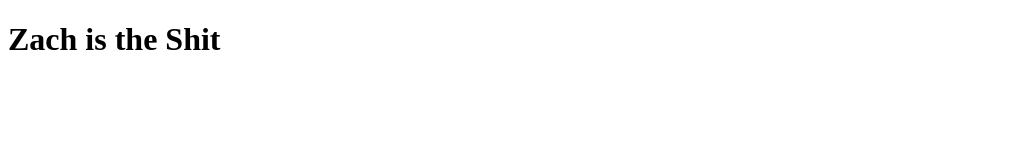
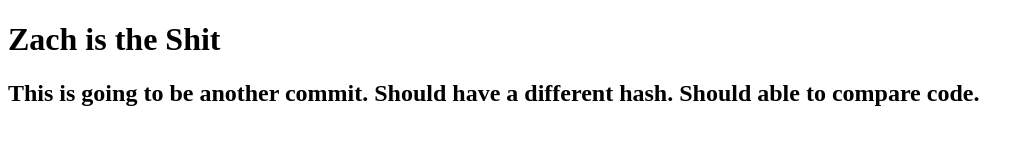
Before and after one commit to shirshasana/firstProgram, a plain HTML site: page index.html in a window 1280 px wide. Shown: the whole page, without its empty margins (0-1034 px from the left). Drawn offline with Linux system fonts and the light colour scheme.

Commit message:
Mike is adding a different commit

```diff
--- a/index.html
+++ b/index.html
@@ -6,5 +6,6 @@
 </head>
 <body>
 <h1> Zach is the Shit</h1>
+<h2>This is going to be another commit.  Should have a different hash.  Should able to compare code.</h2>
 </body>
 </html>
```
Also changed, not shown: 1 other file.
